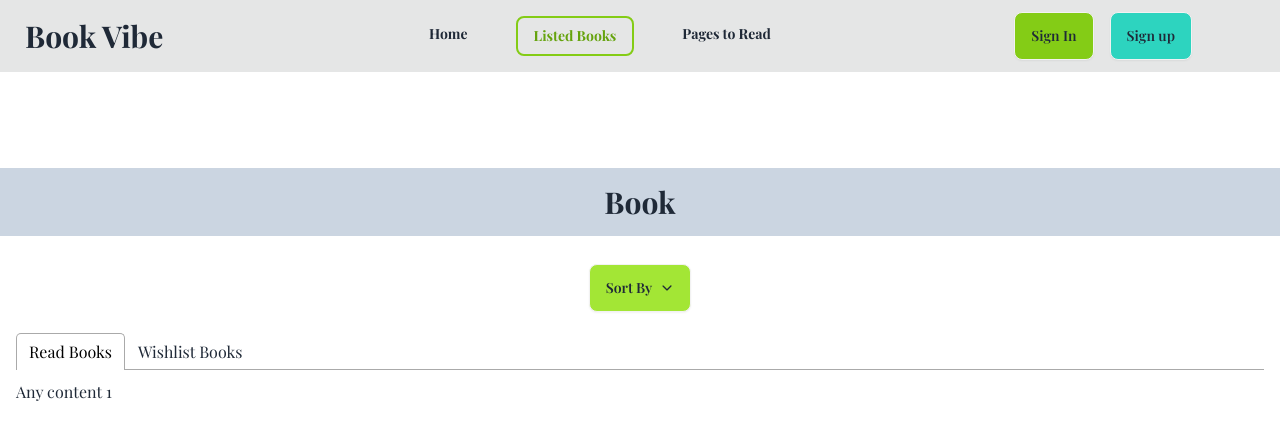
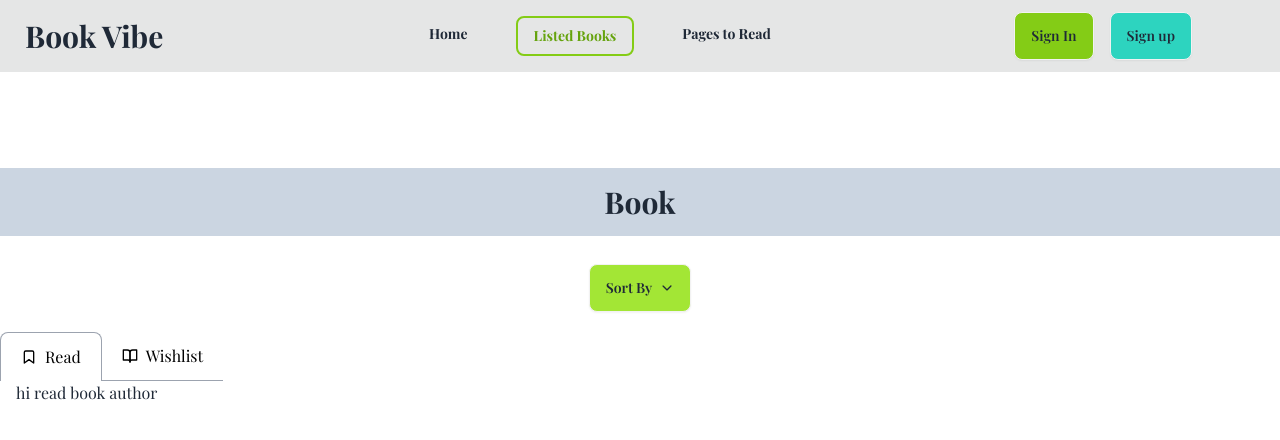
Before and after one commit to Abusayem99133/my-books-library, a React (Vite) app: page /listed in a window 1280 px wide. Shown: the top 440 px of the page. Built offline with nearby package versions, Linux system fonts and the light colour scheme; a web font is replaced by a local one.

Commit message:
save to local storage and add to ui section

```diff
--- a/package.json
+++ b/package.json
@@ -18,6 +18,7 @@
     "react-icons": "^5.0.1",
     "react-router-dom": "^6.22.3",
     "react-tabs": "^6.0.2",
+    "react-toastify": "^10.0.5",
     "sort-by": "^1.2.0"
   },
   "devDependencies": {
--- /dev/null
+++ b/src/Components/Routes/BarChart.jsx
@@ -0,0 +1,14 @@
+import {
+  BarChart as BChart,
+  Bar,
+  Cell,
+  XAxis,
+  YAxis,
+  CartesianGrid,
+} from "recharts";
+
+const BarChart = () => {
+  return <div></div>;
+};
+
+export default BarChart;
--- a/src/Components/Routes/ErrorPage/ErrorPage.jsx
+++ b/src/Components/Routes/ErrorPage/ErrorPage.jsx
@@ -3,7 +3,8 @@ import { Link } from "react-router-dom";
 const ErrorPage = () => {
   return (
     <div className="text-center mt-32 text-5xl">
-      <h2>Oops...!</h2>
+      <h2>404</h2>
+      <h2> not found page..!</h2>
       <Link to="/" className="btn btn-primary">
         Go Back to Home
       </Link>
--- a/src/Components/Routes/Route.jsx
+++ b/src/Components/Routes/Route.jsx
@@ -5,6 +5,9 @@ import BookCards from "../../Pages/Home/BookCards/BookCards";
 import ListedBooks from "../../Pages/Home/ListedBooks";
 import ErrorPage from "./ErrorPage/ErrorPage";
 import BooksDetails from "../../Pages/BooksDetails";
+
+import ReadBooks from "../../Pages/ReadBooks";
+import Wishlist from "../../Pages/Home/Wishlist";
 
 export const router = createBrowserRouter([
   {
@@ -20,6 +23,16 @@ export const router = createBrowserRouter([
       {
         path: "/listed",
         element: <ListedBooks></ListedBooks>,
+        children: [
+          {
+            index: true,
+            element: <ReadBooks></ReadBooks>,
+          },
+          {
+            path: "wishlist",
+            element: <Wishlist></Wishlist>,
+          },
+        ],
       },
       {
         path: "/details/:id",
--- a/src/Pages/BooksDetails.jsx
+++ b/src/Pages/BooksDetails.jsx
@@ -1,5 +1,7 @@
 import { Link, useLoaderData, useParams } from "react-router-dom";
-
+import { ToastContainer, toast } from "react-toastify";
+import "react-toastify/dist/ReactToastify.css";
+import { saveBookReadDetails } from "../utils/localStorage";
 const BooksDetails = () => {
   const bookDetails = useLoaderData();
   const { id } = useParams();
@@ -20,6 +22,9 @@ const BooksDetails = () => {
   } = bDetails;
   console.log(bDetails);
   //   console.log(bookDetails);
+  const handleReadBook = () => saveBookReadDetails(id);
+  toast.success("Already Read this Book.....!");
+  const handleWishlistBook = () => toast.warning("Already read this Book ");
   return (
     <div>
       <div className="hero min-h-screen ">
@@ -56,15 +61,26 @@ const BooksDetails = () => {
             </div>
             <div className="space-x-4 mt-4">
               <Link>
-                <button className="btn bg-lime-400 py-4 px-8">Read</button>
+                <button
+                  onClick={handleReadBook}
+                  className="btn bg-lime-400 py-4 px-8"
+                >
+                  Read
+                </button>
               </Link>
               <Link>
-                <button className="btn bg-lime-400 py-4 px-8">Wishlist</button>
+                <button
+                  onClick={handleWishlistBook}
+                  className="btn bg-lime-400 py-4 px-8"
+                >
+                  Wishlist
+                </button>
               </Link>
             </div>
           </div>
         </div>
       </div>
+      <ToastContainer></ToastContainer>
     </div>
   );
 };
--- a/src/Pages/Home/ListedBooks.jsx
+++ b/src/Pages/Home/ListedBooks.jsx
@@ -1,7 +1,12 @@
+import { useState } from "react";
 import { IoIosArrowDown } from "react-icons/io";
-import ReadAndWishList from "./ReadAndWishList";
+import { Link, Outlet } from "react-router-dom";
+// import ReadAndWishList from "./ReadAndWishList";
+
+// import ReadBooks from "../ReadBooks";
 
 const ListedBooks = () => {
+  const [tadIndex, setTabIndex] = useState(0);
   return (
     <div>
       <h1 className="text-3xl font-bold text-center bg-slate-300 p-4">Book</h1>
@@ -21,7 +26,52 @@ const ListedBooks = () => {
         </details>
       </div>
       <div className="p-4">
-        <ReadAndWishList></ReadAndWishList>
+        <div className="flex items-center -mx-4 overflow-x-auto overflow-y-hidden sm:justify-start flex-nowrap  text-gray-100">
+          <Link
+            to=""
+            onClick={() => setTabIndex(0)}
+            className={`flex items-center flex-shrink-0 px-5 py-3 space-x-2 ${
+              tadIndex === 0 ? "border border-b-0" : "border-b"
+            } rounded-t-lg border-gray-400 text-black`}
+          >
+            <svg
+              xmlns="http://www.w3.org/2000/svg"
+              viewBox="0 0 24 24"
+              fill="none"
+              stroke="currentColor"
+              strokeWidth="2"
+              strokeLinecap="round"
+              strokeLinejoin="round"
+              className="w-4 h-4"
+            >
+              <path d="M19 21l-7-5-7 5V5a2 2 0 0 1 2-2h10a2 2 0 0 1 2 2z"></path>
+            </svg>
+            <span>Read</span>
+          </Link>
+          <Link
+            to="wishlist"
+            onClick={() => setTabIndex(1)}
+            className={`flex items-center flex-shrink-0 px-5 py-3 space-x-2 ${
+              tadIndex === 1 ? "border border-b-0" : "border-b"
+            } rounded-t-lg border-gray-400 text-black`}
+          >
+            <svg
+              xmlns="http://www.w3.org/2000/svg"
+              viewBox="0 0 24 24"
+              fill="none"
+              stroke="currentColor"
+              strokeWidth="2"
+              strokeLinecap="round"
+              strokeLinejoin="round"
+              className="w-4 h-4"
+            >
+              <path d="M2 3h6a4 4 0 0 1 4 4v14a3 3 0 0 0-3-3H2z"></path>
+              <path d="M22 3h-6a4 4 0 0 0-4 4v14a3 3 0 0 1 3-3h7z"></path>
+            </svg>
+            <span>Wishlist</span>
+          </Link>
+        </div>
+        <Outlet></Outlet>
       </div>
     </div>
   );
--- a/src/Pages/Home/ReadAndWishList.jsx
+++ b/src/Pages/Home/ReadAndWishList.jsx
@@ -1,23 +1,27 @@
-import { Tab, Tabs, TabList, TabPanel } from "react-tabs";
-import "react-tabs/style/react-tabs.css";
-const ReadAndWishList = () => {
-  return (
-    <div>
-      <Tabs>
-        <TabList>
-          <Tab>Read Books</Tab>
-          <Tab>Wishlist Books</Tab>
-        </TabList>
+// import { Tab, Tabs, TabList, TabPanel } from "react-tabs";
+// import "react-tabs/style/react-tabs.css";
+// import ReadBooks from "../ReadBooks";
+// import Wishlist from "./Wishlist";
+// // import { Link } from "react-router-dom";
+// const ReadAndWishList = () => {
+//   return (
+//     <div>
+//       <Tabs>
+//         <TabList>
+//           <Tab>Read Books</Tab>
 
-        <TabPanel>
-          <h2>Any content 1</h2>
-        </TabPanel>
-        <TabPanel>
-          <h2>Any content 2</h2>
-        </TabPanel>
-      </Tabs>
-    </div>
-  );
-};
+//           <Tab>Wishlist Books</Tab>
+//         </TabList>
 
-export default ReadAndWishList;
+//         <TabPanel>
+//           <ReadBooks></ReadBooks>
+//         </TabPanel>
+//         <TabPanel>
+//           <Wishlist></Wishlist>
+//         </TabPanel>
+//       </Tabs>
+//     </div>
+//   );
+// };
+
+// export default ReadAndWishList;
--- /dev/null
+++ b/src/Pages/Home/Wishlist.jsx
@@ -0,0 +1,9 @@
+const Wishlist = () => {
+  return (
+    <div>
+      <h1>hi im in wishlist here</h1>
+    </div>
+  );
+};
+
+export default Wishlist;
--- /dev/null
+++ b/src/Pages/ReadBooks.jsx
@@ -0,0 +1,9 @@
+const ReadBooks = () => {
+  return (
+    <div>
+      <h1>hi read book author</h1>
+    </div>
+  );
+};
+
+export default ReadBooks;
--- /dev/null
+++ b/src/utils/localStorage.js
@@ -0,0 +1,19 @@
+const getStoredBookDetials = () =>{
+    const storedBook = localStorage.getItem('read-books');
+    if(storedBook){
+    return JSON.parse(storedBook);
+    }
+    return [];
+}
+
+
+const saveBookReadDetails = id=>{
+const storedBooks = getStoredBookDetials();
+const exists = storedBooks.find(bookId => bookId === id)
+if(!exists){
+    storedBooks.push(id);
+    localStorage.setItem('read-books', JSON.stringify(storedBooks))
+}
+}
+
+export {getStoredBookDetials,saveBookReadDetails}
```
Also changed, not shown: 1 other file (tests, documents, lock files or other folders).
